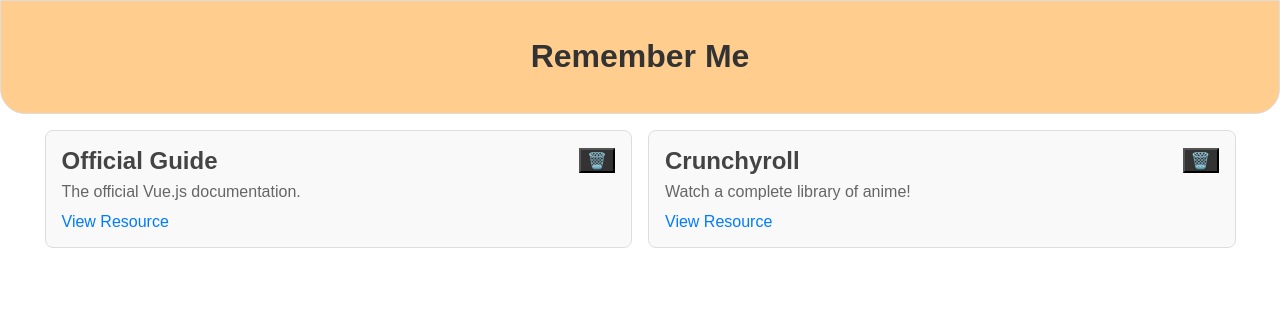
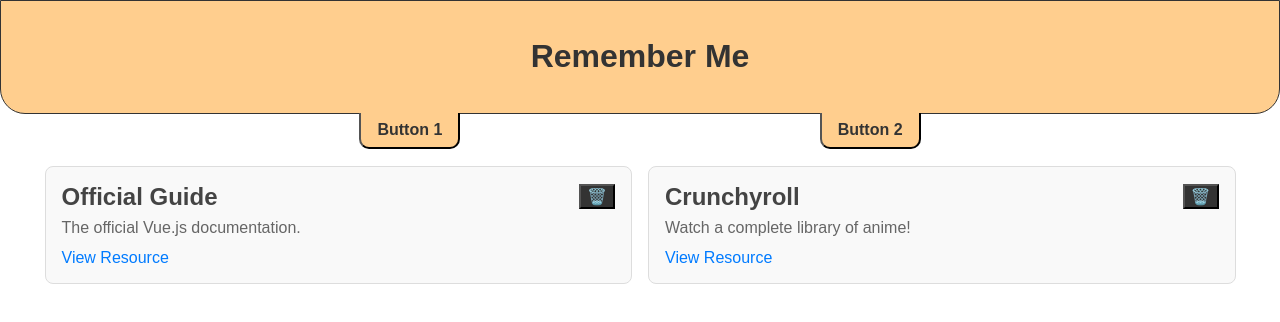
Before and after one commit to edgHD/remember-me-project, a Vue app: page / in a window 1280 px wide. Shown: the top 322 px of the page. Built offline with nearby package versions, Linux system fonts and the light colour scheme.

Commit message:
Enhance header styling and integrate TheNavbar .vue component with BaseButton .vue slots.

```diff
--- a/index.html
+++ b/index.html
@@ -1,9 +1,9 @@
-<!DOCTYPE html>
-<html lang="">
+<!doctype html>
+<html lang="en">
   <head>
-    <meta charset="UTF-8">
-    <link rel="icon" href="/favicon.ico">
-    <meta name="viewport" content="width=device-width, initial-scale=1.0">
+    <meta charset="UTF-8" />
+    <link rel="icon" href="/favicon.ico" />
+    <meta name="viewport" content="width=device-width, initial-scale=1.0" />
     <title>Vite App</title>
   </head>
   <body>
--- a/src/App.vue
+++ b/src/App.vue
@@ -1,5 +1,6 @@
 <template>
-  <the-header title="Remember Me"></the-header>
+  <TheHeader :title="'Remember Me'" :hover-color="headerHoverColor" />
+  <TheNavbar @hover-color="setHeaderHoverColor" />
   <section>
     <ResourceItem :items="storedResources" @delete-item="deleteResource" />
   </section>
@@ -8,11 +9,13 @@
 <script>
 import ResourceItem from './components/resources-items/ResourceItem.vue'
 import TheHeader from './components/layouts/TheHeader.vue'
+import TheNavbar from './components/layouts/TheNavBar.vue'
 
 export default {
   components: {
     ResourceItem,
     TheHeader,
+    TheNavbar,
   },
   data() {
     return {
@@ -30,6 +33,7 @@
           link: 'https://crunchyroll.com',
         },
       ],
+      headerHoverColor: '', // Track the hover color for the header
     }
   },
   methods: {
@@ -37,6 +41,9 @@
       this.storedResources = this.storedResources.filter(
         (resource) => resource.id !== id
       )
+    },
+    setHeaderHoverColor(color) {
+      this.headerHoverColor = color
     },
   },
 }
--- /dev/null
+++ b/src/components/UI/BaseButton.vue
@@ -0,0 +1,34 @@
+<template>
+    <button :type="type">
+        <slot></slot>
+    </button>
+</template>
+<script>
+export default {
+    props: ['type'],
+}
+</script>
+
+<style scoped>
+button {
+    position: relative;
+    bottom: 1px;
+    padding: 8px 16px;
+    font-size: 1rem;
+    font-weight: bold;
+    color: #333;
+    background-color: #ffce8e;
+    border-top: none;
+    border-radius: 0 0 10px 10px;
+    cursor: pointer;
+    transition: background-color 0.2s ease-in-out;
+}
+
+button:hover {
+    background-color: #ffa939;
+}
+
+button:active {
+    background-color: #ff9100;
+}
+</style>
--- a/src/components/layouts/TheHeader.vue
+++ b/src/components/layouts/TheHeader.vue
@@ -1,21 +1,23 @@
 <template>
-    <header class="main-title">
+    <header :style="{ backgroundColor: hoverColor || '#ffce8e' }" class="main-title">
         <h1>{{ title }}</h1>
     </header>
 </template>
+
 <script>
 export default {
-    props: ['title'],
+    props: ['title', 'hoverColor'],
 }
 </script>
+
 <style scoped>
 header {
     text-align: center;
     color: #333;
     margin: 0;
     padding: 16px;
-    background-color: #ffce8e;
-    border: 1px solid #ddd;
+    border: 1px solid;
     border-radius: 0 0 25px 25px;
+    transition: background-color 0.2s ease-in-out;
 }
 </style>
--- /dev/null
+++ b/src/components/layouts/TheNavbar.vue
@@ -0,0 +1,28 @@
+<template>
+    <nav>
+        <base-button v-for="(button, index) in buttons" :key="index"
+            @mouseover="$emit('hover-color', button.hoverColor)" @mouseleave="$emit('hover-color', '')">
+            {{ button.label }}
+        </base-button>
+    </nav>
+</template>
+
+<script>
+export default {
+    data() {
+        return {
+            buttons: [
+                { label: 'Button 1', hoverColor: '#ffa939' },
+                { label: 'Button 2', hoverColor: '#ffa939' },
+            ],
+        }
+    },
+}
+</script>
+
+<style scoped>
+nav {
+    display: flex;
+    justify-content: space-evenly;
+}
+</style>
--- a/src/main.js
+++ b/src/main.js
@@ -2,6 +2,7 @@
 import { v4 as uuidv4 } from 'uuid'
 import App from './App.vue'
 import BaseCard from './components/UI/BaseCard.vue'
+import BaseButton from './components/UI/BaseButton.vue'
 
 const app = createApp(App)
 
@@ -9,5 +10,6 @@
 app.config.globalProperties.$uuid = uuidv4
 
 app.component('base-card', BaseCard)
+app.component('base-button', BaseButton)
 
 app.mount('#app')
```
